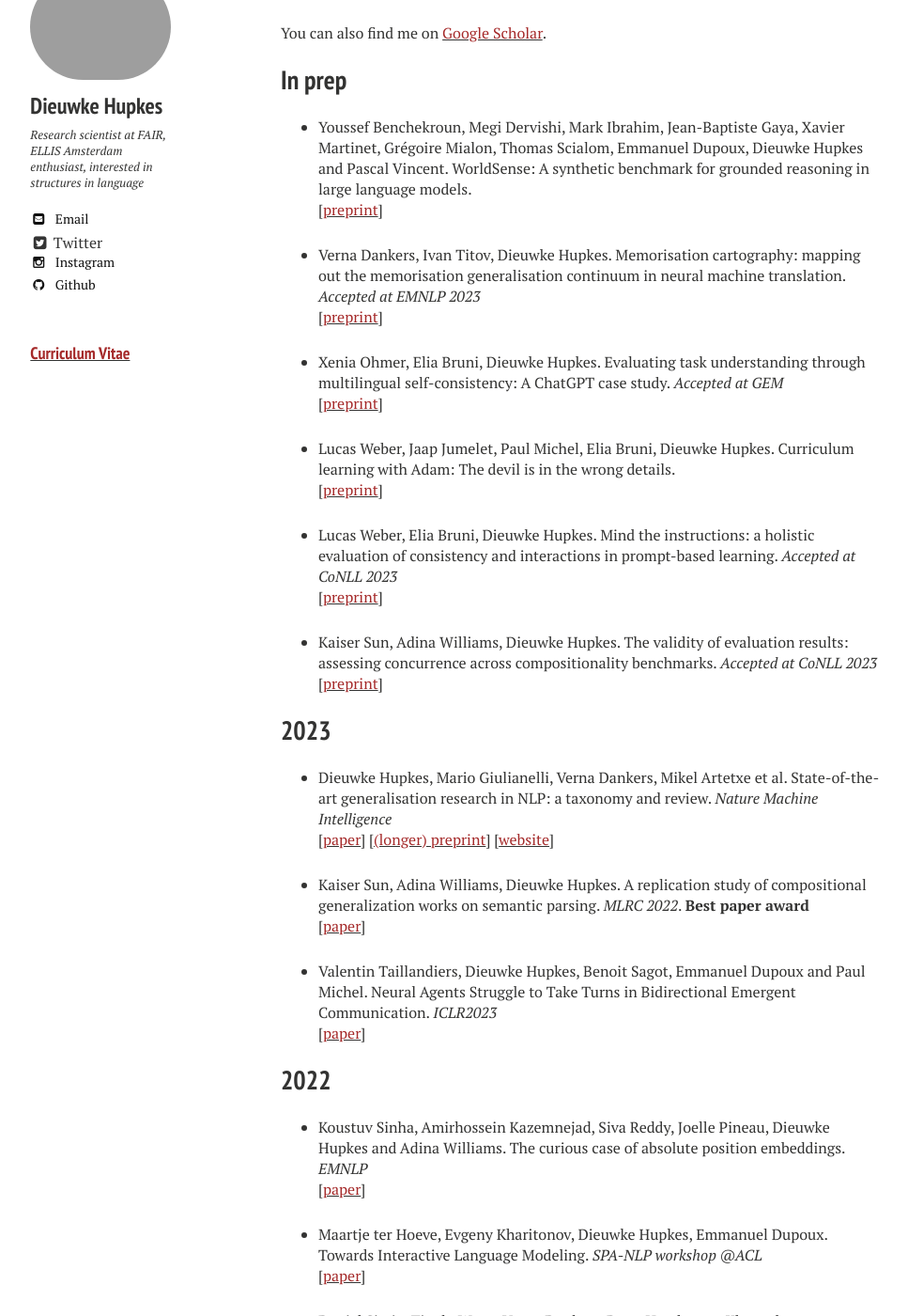
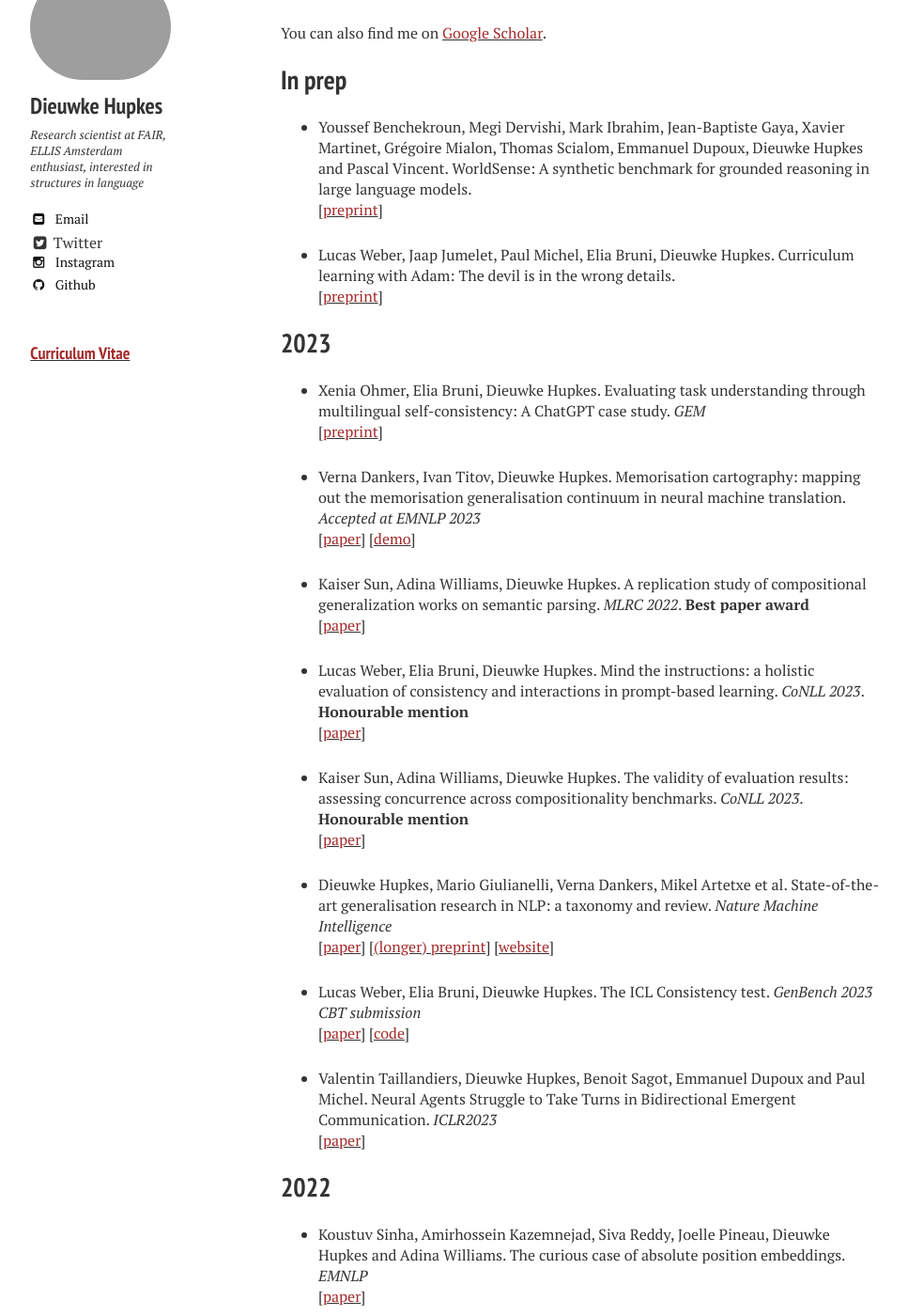
Before and after one commit to dieuwkehupkes/dieuwkehupkes.github.io, a Jekyll site: the page built from publications.md, in a window 1280 px wide and 1400 px high, scrolled down 1109 px. Shown: the whole window at 94% size, without its empty margins (21-988 px from the left). Built offline with Jekyll 4.4.1, drawn with Linux system fonts in a browser that asks for light colours; nearby versions of some CDN libraries.

Commit message:
Update publications

```diff
--- a/publications.md
+++ b/publications.md
@@ -17,32 +17,36 @@ You can also find me on <a href="https://scholar.google.com/citations?user=tAtSM
 * Youssef Benchekroun, Megi Dervishi, Mark Ibrahim, Jean-Baptiste Gaya, Xavier Martinet, Grégoire Mialon, Thomas Scialom, Emmanuel Dupoux, Dieuwke Hupkes and Pascal Vincent. WorldSense: A synthetic benchmark for grounded reasoning in large language models. \\
 \[[<font color="brown">preprint</font>](https://arxiv.org/abs/2311.15930){:target="blank"}\]
 
-* Verna Dankers, Ivan Titov, Dieuwke Hupkes. Memorisation cartography: mapping out the memorisation generalisation continuum in neural machine translation. *Accepted at EMNLP 2023* \\
-\[[<font color="brown">preprint</font>](https://arxiv.org/abs/2311.05379){:target="blank"}\]
-
-* Xenia Ohmer, Elia Bruni, Dieuwke Hupkes. Evaluating task understanding through multilingual self-consistency: A ChatGPT case study. *Accepted at GEM*\\
-\[[<font color="brown">preprint</font>](https://arxiv.org/abs/2305.11662){:target="blank"}\]
-
 * Lucas Weber, Jaap Jumelet, Paul Michel, Elia Bruni, Dieuwke Hupkes. Curriculum learning with Adam: The devil is in the wrong details.\\
 \[[<font color="brown">preprint</font>](https://arxiv.org/abs/2308.12202){:target="blank"}\]
 
-* Lucas Weber, Elia Bruni, Dieuwke Hupkes. Mind the instructions: a holistic evaluation of consistency and interactions in prompt-based learning. *Accepted at CoNLL 2023*\\
-\[[<font color="brown">preprint</font>](https://arxiv.org/pdf/2310.13486.pdf){:target="blank"}\]
-
-* Kaiser Sun, Adina Williams, Dieuwke Hupkes. The validity of evaluation results: assessing concurrence across compositionality benchmarks. *Accepted at CoNLL 2023*\\
-\[[<font color="brown">preprint</font>](https://arxiv.org/abs/2310.17514){:target="blank"}\]
 
 ## 2023
+
+* Xenia Ohmer, Elia Bruni, Dieuwke Hupkes. Evaluating task understanding through multilingual self-consistency: A ChatGPT case study. *GEM*\\
+\[[<font color="brown">preprint</font>](https://arxiv.org/abs/2305.11662){:target="blank"}\]
+
+* Verna Dankers, Ivan Titov, Dieuwke Hupkes. Memorisation cartography: mapping out the memorisation generalisation continuum in neural machine translation. *Accepted at EMNLP 2023* \\
+\[[<font color="brown">paper</font>](https://aclanthology.org/2023.emnlp-main.518/){:target="blank"}\]
+\[[<font color="brown">demo</font>](https://memorisation-mt-demo.github.io/memorisation-mt-demo/demo.html){:target="blank"}\]
+
+* Kaiser Sun, Adina Williams, Dieuwke Hupkes. A replication study of compositional generalization works on semantic parsing. *MLRC 2022*. **Best paper award**  \\
+\[[<font color="brown">paper</font>](https://github.com/ReScience/MLRC/blob/main/2022/44/article.pdf){:target="blank"}\]
+
+* Lucas Weber, Elia Bruni, Dieuwke Hupkes. Mind the instructions: a holistic evaluation of consistency and interactions in prompt-based learning. *CoNLL 2023*. **Honourable mention**\\
+\[[<font color="brown">paper</font>](https://aclanthology.org/2023.conll-1.20/){:target="blank"}\]
+
+* Kaiser Sun, Adina Williams, Dieuwke Hupkes. The validity of evaluation results: assessing concurrence across compositionality benchmarks. *CoNLL 2023*. **Honourable mention**\\
+\[[<font color="brown">paper</font>](https://aclanthology.org/2023.conll-1.19/){:target="blank"}\]
 
 * Dieuwke Hupkes, Mario Giulianelli, Verna Dankers, Mikel Artetxe et al. State-of-the-art generalisation research in NLP: a taxonomy and review. *Nature Machine Intelligence* \\
 \[[<font color="brown">paper</font>](https://www.nature.com/articles/s42256-023-00729-y){:target="blank"}\]
 \[[<font color="brown">(longer) preprint</font>](https://arxiv.org/abs/2210.03050){:target="blank"}\]
 \[[<font color="brown">website</font>](https://genbench.org/visualisations/){:target="blank"}\]
 
-
-* Kaiser Sun, Adina Williams, Dieuwke Hupkes. A replication study of compositional generalization works on semantic parsing. *MLRC 2022*. **Best paper award**  \\
-\[[<font color="brown">paper</font>](https://github.com/ReScience/MLRC/blob/main/2022/44/article.pdf){:target="blank"}\]
-
+* Lucas Weber, Elia Bruni, Dieuwke Hupkes. The ICL Consistency test. *GenBench 2023 CBT submission* \\
+\[[<font color="brown">paper</font>](https://arxiv.org/abs/2312.04945){:target="blank"}\]
+\[[<font color="brown">code</font>](https://github.com/GenBench/genbench_cbt/pull/11){:target="blank"}\]
 
 * Valentin Taillandiers, Dieuwke Hupkes, Benoit Sagot, Emmanuel Dupoux and Paul Michel. Neural Agents Struggle to Take Turns in Bidirectional Emergent Communication. *ICLR2023* \\
 \[[<font color="brown">paper</font>](https://openreview.net/pdf?id=GULFHQfgw0g){:target="blank"}\]
```
